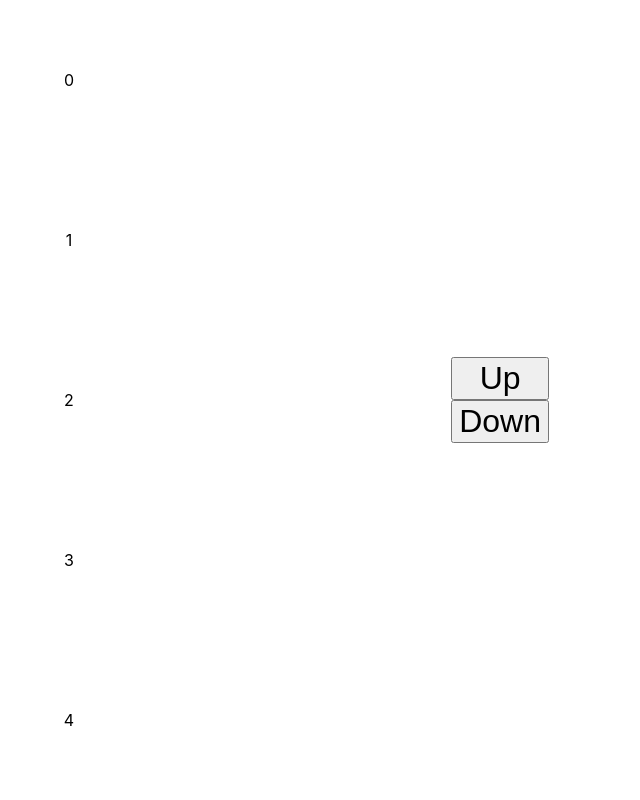
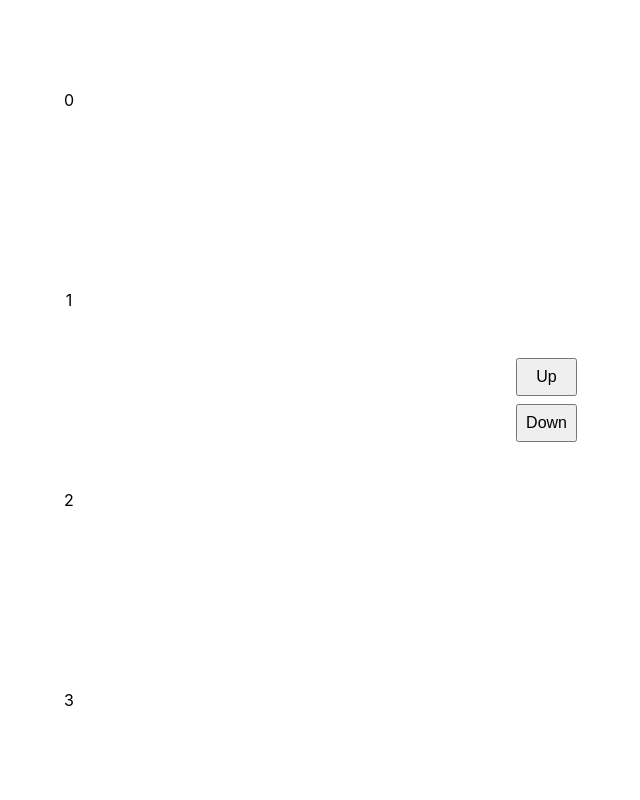
Before and after one commit to samuraime/physical-animations, a React (Create React App) app: page /easing in a window 1280 px wide. Shown: the top 800 px of the page, without its empty margins (571-1211 px from the left). Built offline with nearby package versions, Linux system fonts and the light colour scheme.

Commit message:
finish easing

```diff
--- a/src/App.js
+++ b/src/App.js
@@ -1,8 +1,8 @@
 import React from 'react';
 import { BrowserRouter as Router, Switch, Route } from 'react-router-dom';
 // import Home from './pages/Home';
-import Easing from './pages/Easing';
-import VectorDemo from './pages/Vector';
+import Easing from './pages/easing';
+import VectorDemo from './pages/vector';
 // import s from './App.module.css';
 
 const routes = [
--- a/src/pages/Easing/Easing.js
+++ b/src/pages/Easing/Easing.js
@@ -1,10 +1,10 @@
-import React, { memo, useRef } from 'react';
+import React, { memo } from 'react';
 import s from './Easing.module.css';
 
 // window.scrollTo({ top: 0, behavior: 'smooth' });
 function easing(source, target) {
   const delta = target - source;
-  const next = source + delta * 0.01;
+  const next = source + delta * 0.05;
   if (Math.abs(next - target) < 1) {
     return;
   }
@@ -15,22 +15,18 @@ function easing(source, target) {
   });
 }
 
-function Easing(props) {
-  const domRef = useRef(null);
-
+function Easing() {
   const handleUp = () => {
-    const { scrollTop } = domRef.current;
-    easing(scrollTop, 0);
+    easing(window.scrollY, 0);
   };
 
   const handleDown = () => {
-    const { scrollHeight, clientHeight } = domRef.current;
-
-    easing(clientHeight - scrollHeight, clientHeight);
+    const target = document.body.clientHeight - window.innerHeight;
+    easing(window.scrollY, target);
   };
 
   return (
-    <div ref={domRef} {...props}>
+    <div>
       {Array.from({ length: 100 }, (_, index) => (
         <div key={index} className={s.item}>
           {index}
--- a/src/pages/Easing/Easing.module.css
+++ b/src/pages/Easing/Easing.module.css
@@ -1,5 +1,5 @@
 .item {
-  height: 10rem;
+  height: 200px;
   display: flex;
   justify-content: center;
   align-items: center;
@@ -7,7 +7,7 @@
 
 .buttons {
   position: fixed;
-  right: 10rem;
+  right: 10%;
   top: 50%;
   display: flex;
   flex-direction: column;
@@ -15,5 +15,7 @@
 }
 
 .button {
-  font-size: 2rem;
+  font-size: 1rem;
+  padding: .5rem;
+  margin: .25rem;
 }
--- a/src/pages/Easing/index.js
+++ b/src/pages/Easing/index.js
@@ -1,3 +1 @@
-import Easing from './Easing';
-
-export default Easing;
+export { default } from './Easing';
```
